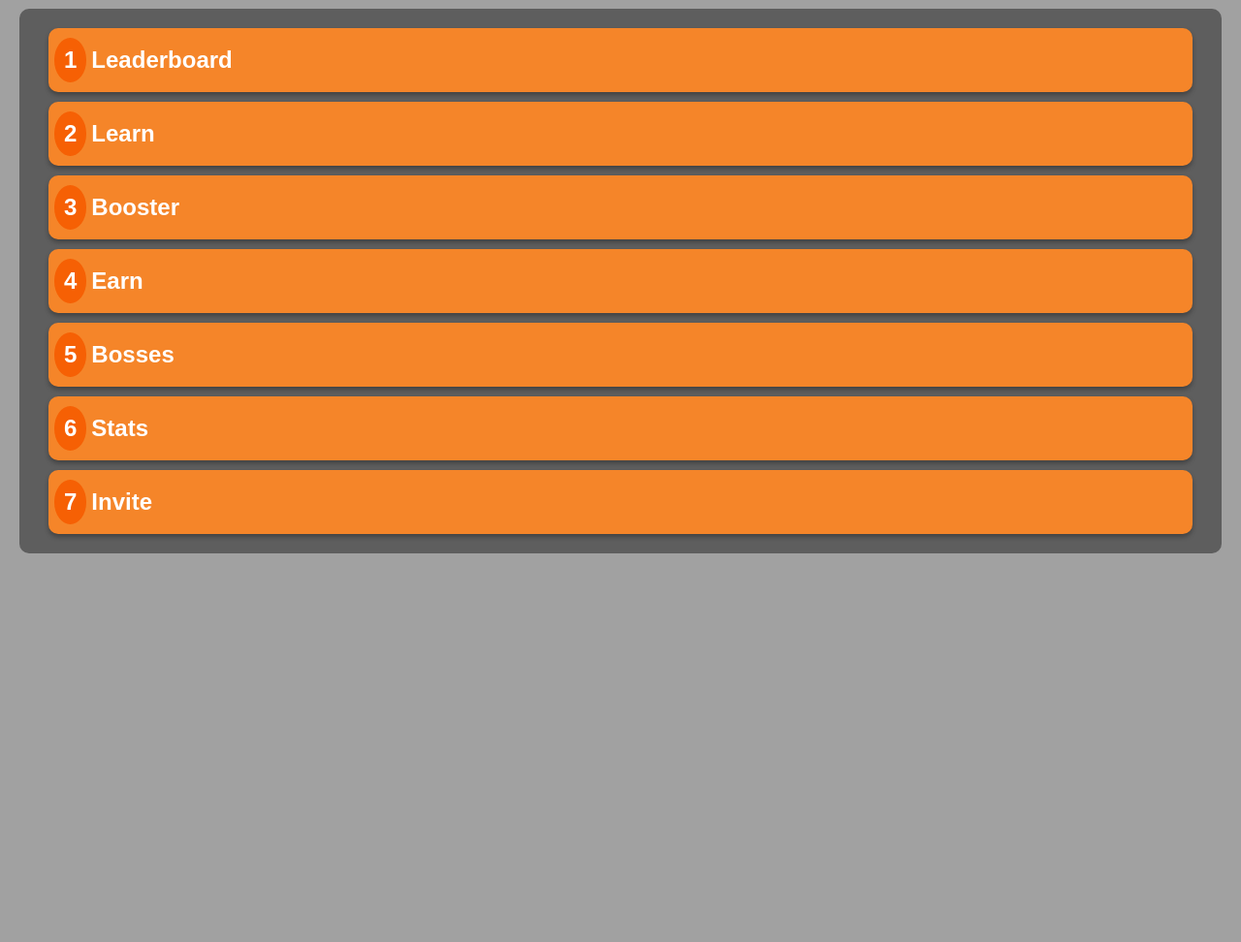
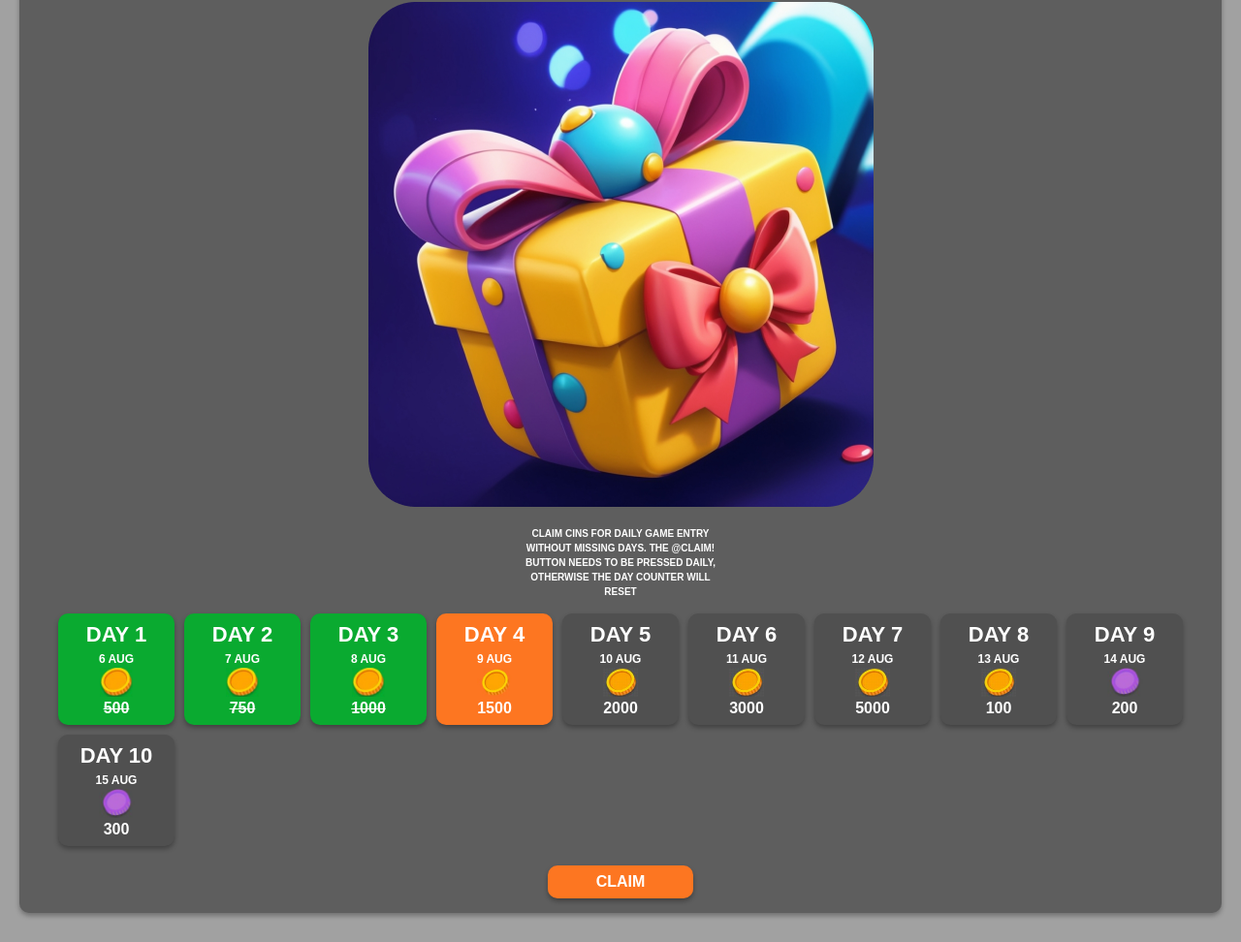
Before and after one commit to TryCatchB/-, a plain HTML site: page index.html in a window 1280 px wide. Shown: the part 96-1068 px from the top of the page at 97% size. Before the commit the page ends 800 px from the top, so only its background shows below. Drawn offline with Linux system fonts and the light colour scheme.

Commit message:
Update pages

```diff
--- a/index.html
+++ b/index.html
@@ -3,66 +3,90 @@
   <head>
     <meta charset="UTF-8" />
     <meta name="viewport" content="width=device-width, initial-scale=1.0" />
-    <title>Main page</title>
-    <link rel="stylesheet" href="/styles/index.css" />
+    <link rel="stylesheet" href="/styles/Daily-reward-page.css" />
     <link rel="stylesheet" href="/styles/common.css" />
+    <title>Daily reward page</title>
   </head>
   <body>
     <div class="container">
-      <header class="header">
-        <div class="header__main">
-          <h1 class="header__title">MAIN PAGE</h1>
-          <a href="/pages/Tap-page.html" class="close-icon">
-            <img src="/images/close-icon.png" alt="close icon" />
-          </a>
+      <div id="loading-screen">
+        <img src="/images/loading.png" alt="image of loading" />
+      </div>
+      <main id="main">
+        <h1 class="title">DAILY REVARD</h1>
+        <div class="image">
+          <img src="/images/gift.png" alt="Picture of gift" />
         </div>
-      </header>
-      <main class="main">
-        <ul class="list-page">
-          <a href="/pages/Leaderboard-page.html" class="link">
-            <li class="list-item">
-              <span class="list-item__order">1</span>
-              <span class="list-item__title"> Leaderboard</span>
-            </li>
-          </a>
-          <a href="/pages/Learn-page.html" class="link">
-            <li class="list-item">
-              <span class="list-item__order">2</span>
-              <span class="list-item__title">Learn</span>
-            </li>
-          </a>
-          <a href="/pages/Booster-page" class="link">
-            <li class="list-item">
-              <span class="list-item__order">3</span>
-              <span class="list-item__title">Booster</span>
-            </li>
-          </a>
-          <a href="/pages/Earn-page.html" class="link">
-            <li class="list-item">
-              <span class="list-item__order">4</span>
-              <span class="list-item__title">Earn</span>
-            </li>
-          </a>
-          <a href="/pages/Bosses-page.html" class="link">
-            <li class="list-item">
-              <span class="list-item__order">5</span>
-              <span class="list-item__title">Bosses</span>
-            </li>
-          </a>
-          <a href="/pages/Stats-page.html" class="link">
-            <li class="list-item">
-              <span class="list-item__order">6</span>
-              <span class="list-item__title">Stats</span>
-            </li>
-          </a>
-          <a href="/pages/Invite-page.html" class="link">
-            <li class="list-item">
-              <span class="list-item__order">7</span>
-              <span class="list-item__title">Invite</span>
-            </li>
-          </a>
-        </ul>
+        <p class="text">
+          CLAIM CINS FOR DAILY GAME ENTRY WITHOUT MISSING DAYS. THE @CLAIM!
+          BUTTON NEEDS TO BE PRESSED DAILY, OTHERWISE THE DAY COUNTER WILL RESET
+        </p>
+        <div class="rewards-days">
+          <div class="reward-item green">
+            <p class="day">DAY 1</p>
+            <p class="date">6 AUG</p>
+            <img src="/images/coin-bg-dark-green.png" alt="Coin" class="icon" />
+            <p class="reward">500</p>
+          </div>
+          <div class="reward-item green">
+            <p class="day">DAY 2</p>
+            <p class="date">7 AUG</p>
+            <img src="/images/coin-bg-dark-green.png" alt="Coin" class="icon" />
+            <p class="reward">750</p>
+          </div>
+          <div class="reward-item green">
+            <p class="day">DAY 3</p>
+            <p class="date">8 AUG</p>
+            <img src="/images/coin-bg-dark-green.png" alt="Coin" class="icon" />
+            <p class="reward">1000</p>
+          </div>
+          <div class="reward-item orange">
+            <p class="day">DAY 4</p>
+            <p class="date">9 AUG</p>
+            <img src="/images/coin-bg-orange.png" alt="Coin" class="icon" />
+            <p class="reward">1500</p>
+          </div>
+          <div class="reward-item">
+            <p class="day">DAY 5</p>
+            <p class="date">10 AUG</p>
+            <img src="/images/coin-bg-drak-grey.png" alt="Coin" class="icon" />
+            <p class="reward">2000</p>
+          </div>
+          <div class="reward-item">
+            <p class="day">DAY 6</p>
+            <p class="date">11 AUG</p>
+            <img src="/images/coin-bg-drak-grey.png" alt="Coin" class="icon" />
+            <p class="reward">3000</p>
+          </div>
+          <div class="reward-item">
+            <p class="day">DAY 7</p>
+            <p class="date">12 AUG</p>
+            <img src="/images/coin-bg-drak-grey.png" alt="Coin" class="icon" />
+            <p class="reward">5000</p>
+          </div>
+          <div class="reward-item">
+            <p class="day">DAY 8</p>
+            <p class="date">13 AUG</p>
+            <img src="/images/coin-bg-drak-grey.png" alt="Token" class="icon" />
+            <p class="reward">100</p>
+          </div>
+          <div class="reward-item">
+            <p class="day">DAY 9</p>
+            <p class="date">14 AUG</p>
+            <img src="/images/coin-violet.png" alt="Token" class="icon" />
+            <p class="reward">200</p>
+          </div>
+          <div class="reward-item">
+            <p class="day">DAY 10</p>
+            <p class="date">15 AUG</p>
+            <img src="/images/coin-violet.png" alt="Token" class="icon" />
+            <p class="reward">300</p>
+          </div>
+        </div>
+        <a href="/pages/Tap-page.html" class="claim-btn">CLAIM</a>
       </main>
     </div>
+
+    <script src="/JS/Daily-reward-page.js"></script>
   </body>
 </html>
```
Also changed, not shown: pages/Leaderboard-page.html (+1 -1 lines), pages/Learn-page.html (+1 -1 lines), pages/Question-page.html (+1 -1 lines), pages/Result-page.html (+1 -1 lines), pages/Tap-page.html (+1 -1 lines).
